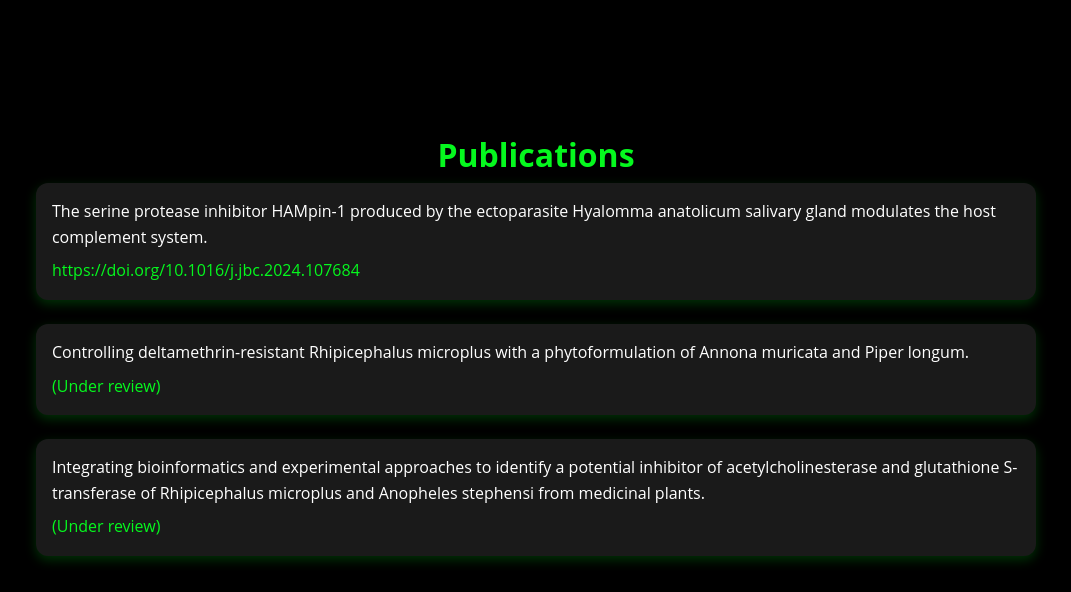
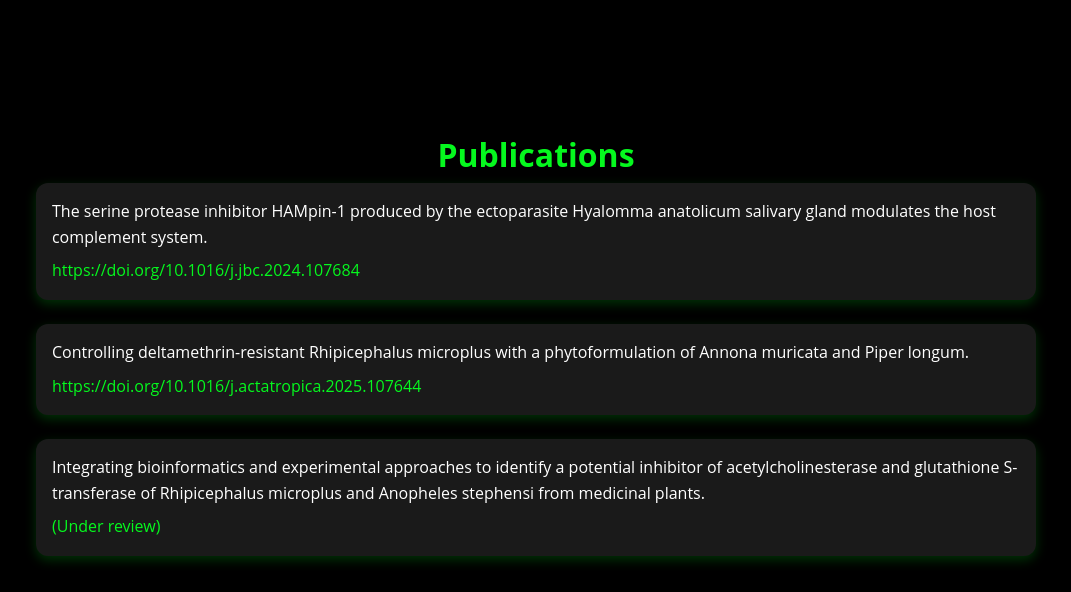
Before and after one commit to krishnakazama/mywebsite, a plain HTML site: page index.html in a window 1280 px wide. Shown: the part 3609-4201 px from the top of the page, without its empty margins (104-1175 px from the left). Drawn offline with nearby package versions, Linux system fonts and the light colour scheme; a web font is replaced by a local one.

Commit message:
Update index.html

```diff
--- a/index.html
+++ b/index.html
@@ -188,7 +188,9 @@
               </a>
             </li>
             <li>Controlling deltamethrin-resistant Rhipicephalus microplus with a phytoformulation of Annona muricata and Piper longum.
-              <a href="link" target="_blank">(Under review)</a>
+              <a href="https://www.sciencedirect.com/science/article/pii/S0001706X25001202" target="_blank">
+                https://doi.org/10.1016/j.actatropica.2025.107644
+              </a>
             </li>
             <li>Integrating bioinformatics and experimental approaches to identify a potential inhibitor of acetylcholinesterase and glutathione S-transferase of Rhipicephalus microplus and Anopheles stephensi from medicinal plants.
               <a href="link" target="_blank">(Under review)</a>
```
